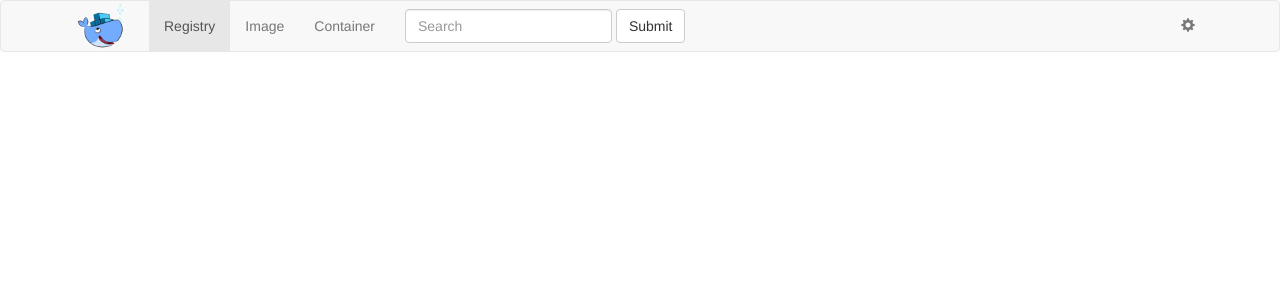
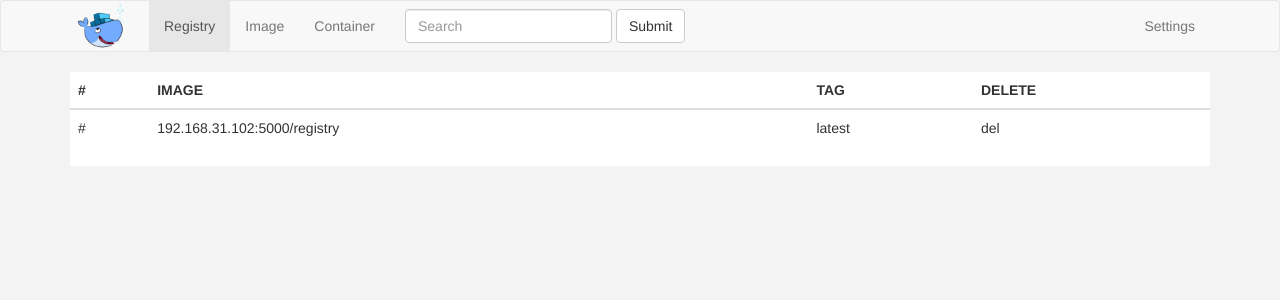
Before and after one commit to gitzt/docker-registry-in-flask, a Flask app: page / in a window 1280 px wide. Shown: the top 300 px of the page. Run offline with Flask 2, Linux system fonts and the light colour scheme; some libraries are stand-ins or nearby versions.

Commit message:
update index

```diff
--- /dev/null
+++ b/registry/static/css/base.css
@@ -0,0 +1,21 @@
+/*
+* @Author: fangzt <295157914@qq.com>
+* @Date:   2018-07-29 22:12:46
+* @Last Modified by:   lenovo
+* @Last Modified time: 2018-07-29 23:14:16
+*/
+.logo {
+    height: 50px;
+    margin-top: -15px;
+}
+
+body {
+    background: #f3f3f3;
+}
+
+.main {
+    background: #fff;
+    width: 1140px;
+    margin: 0 auto;
+    overflow: hidden;
+}
--- a/registry/static/css/index.css
+++ b/registry/static/css/index.css
@@ -2,10 +2,5 @@
 * @Author: fangzt <295157914@qq.com>
 * @Date:   2018-07-29 17:55:13
 * @Last Modified by:   lenovo
-* @Last Modified time: 2018-07-29 21:37:32
+* @Last Modified time: 2018-07-29 22:12:51
 */
-
-.logo{
-    height: 50px;
-    margin-top: -15px;
-}
--- /dev/null
+++ b/registry/templates/base.html
@@ -0,0 +1,54 @@
+<!DOCTYPE html>
+<html lang="en">
+    <head>
+        <meta charset="utf-8">
+        <title>{% block title %}{% endblock %}</title>
+        <!-- 最新版本的 Bootstrap 核心 CSS 文件 -->
+        <link rel="stylesheet" href="https://cdn.bootcss.com/bootstrap/3.3.7/css/bootstrap.min.css" integrity="sha384-BVYiiSIFeK1dGmJRAkycuHAHRg32OmUcww7on3RYdg4Va+PmSTsz/K68vbdEjh4u" crossorigin="anonymous">
+        <script src="https://cdn.bootcss.com/jquery/3.2.1/jquery.min.js"></script>
+        <!-- 最新的 Bootstrap 核心 JavaScript 文件 -->
+        <script src="https://cdn.bootcss.com/bootstrap/3.3.7/js/bootstrap.min.js" integrity="sha384-Tc5IQib027qvyjSMfHjOMaLkfuWVxZxUPnCJA7l2mCWNIpG9mGCD8wGNIcPD7Txa" crossorigin="anonymous"></script>
+        <link rel="stylesheet" href="{{ url_for('static', filename='css/base.css') }}">
+        {% block head %}{% endblock %}
+    </head>
+    <body>
+        <nav class="navbar navbar-default">
+            <div class="container">
+                <!-- Brand and toggle get grouped for better mobile display -->
+                <div class="navbar-header">
+                    <button type="button" class="navbar-toggle collapsed" data-toggle="collapse" data-target="#bs-example-navbar-collapse-1" aria-expanded="false">
+                        <span class="sr-only">Toggle navigation</span>
+                        <span class="icon-bar"></span>
+                        <span class="icon-bar"></span>
+                        <span class="icon-bar"></span>
+                    </button>
+                    <a class="navbar-brand" href="#">
+                        <img class="logo" src="{{ url_for('static', filename='images/docker.png') }}" alt="">
+                    </a>
+                </div>
+
+                <!-- Collect the nav links, forms, and other content for toggling -->
+                <div class="collapse navbar-collapse" id="bs-example-navbar-collapse-1">
+                    <ul class="nav navbar-nav">
+                        <li class="active"><a href="#">Registry<span class="sr-only">(current)</span></a></li>
+                        <li><a href="#">Image</a></li>
+                        <li><a href="#">Container</a></li>
+                    </ul>
+                    <form class="navbar-form navbar-left" >
+                        <div class="form-group">
+                            <input type="text" class="form-control" placeholder="Search">
+                        </div>
+                        <button type="submit" class="btn btn-default">Submit</button>
+                    </form>
+                    <ul class="nav navbar-nav navbar-right">
+                        <li><a href="#">Settings</a></li>
+                    </ul>
+                </div><!-- /.navbar-collapse -->
+            </div><!-- /.container-fluid -->
+        </nav>
+        <div class="main">
+            {% block main %}{% endblock %}
+        </div>
+
+    </body>
+</html>
--- a/registry/templates/index.html
+++ b/registry/templates/index.html
@@ -1,49 +1,27 @@
-<!DOCTYPE html>
-<html lang="en">
-<head>
-    <meta charset="utf-8">
-    <title>首页</title>
-    <!-- 最新版本的 Bootstrap 核心 CSS 文件 -->
-    <link rel="stylesheet" href="https://cdn.bootcss.com/bootstrap/3.3.7/css/bootstrap.min.css" integrity="sha384-BVYiiSIFeK1dGmJRAkycuHAHRg32OmUcww7on3RYdg4Va+PmSTsz/K68vbdEjh4u" crossorigin="anonymous">
-    <script src="https://cdn.bootcss.com/jquery/3.2.1/jquery.min.js"></script>
-    <!-- 最新的 Bootstrap 核心 JavaScript 文件 -->
-    <script src="https://cdn.bootcss.com/bootstrap/3.3.7/js/bootstrap.min.js" integrity="sha384-Tc5IQib027qvyjSMfHjOMaLkfuWVxZxUPnCJA7l2mCWNIpG9mGCD8wGNIcPD7Txa" crossorigin="anonymous"></script>
-    <link rel="stylesheet" href="{{ url_for('static', filename='css/index.css') }}">
-</head>
-<body>
-    <nav class="navbar navbar-default">
-        <div class="container">
-            <!-- Brand and toggle get grouped for better mobile display -->
-            <div class="navbar-header">
-                <button type="button" class="navbar-toggle collapsed" data-toggle="collapse" data-target="#bs-example-navbar-collapse-1" aria-expanded="false">
-                    <span class="sr-only">Toggle navigation</span>
-                    <span class="icon-bar"></span>
-                    <span class="icon-bar"></span>
-                    <span class="icon-bar"></span>
-                </button>
-                <a class="navbar-brand" href="#">
-                    <img class="logo" src="{{ url_for('static', filename='images/docker.png') }}" alt="">
-                </a>
-            </div>
+{% extends 'base.html' %}
 
-            <!-- Collect the nav links, forms, and other content for toggling -->
-            <div class="collapse navbar-collapse" id="bs-example-navbar-collapse-1">
-                <ul class="nav navbar-nav">
-                    <li class="active"><a href="#">Registry<span class="sr-only">(current)</span></a></li>
-                    <li><a href="#">Image</a></li>
-                    <li><a href="#">Container</a></li>
-                </ul>
-                <form class="navbar-form navbar-left" >
-                    <div class="form-group">
-                        <input type="text" class="form-control" placeholder="Search">
-                    </div>
-                    <button type="submit" class="btn btn-default">Submit</button>
-                </form>
-                <ul class="nav navbar-nav navbar-right">
-                    <li><a href="#"><span class="glyphicon glyphicon-cog" aria-hidden="true"></span></a></li>
-                </ul>
-            </div><!-- /.navbar-collapse -->
-        </div><!-- /.container-fluid -->
-    </nav>
-</body>
-</html>
+{% block title %}Registry{% endblock %}
+
+{% block main %}
+<div></div>
+<div>
+    <table class="table table-hover">
+        <thead>
+            <tr>
+                <th> # </th >
+                <th> IMAGE </th >
+                <th> TAG </th >
+                <th> DELETE </th >
+            </tr>
+        </thead>
+        <tbody>
+            <tr>
+                <td> # </td>
+                <td> 192.168.31.102:5000/registry </td>
+                <td> latest </td>
+                <td> del </td>
+            </tr>
+        </tbody>
+    </table>
+</div>
+{% endblock %}
```
